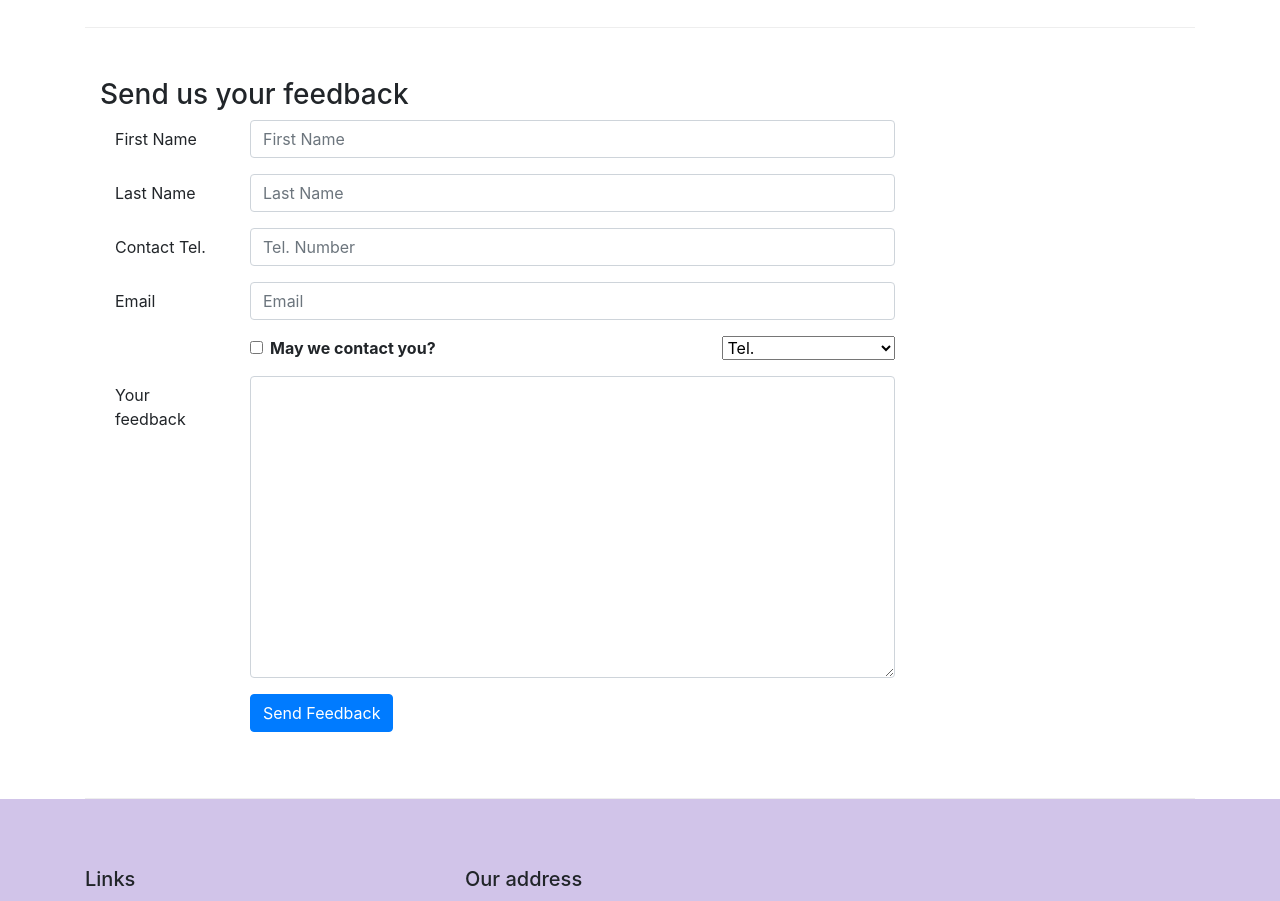
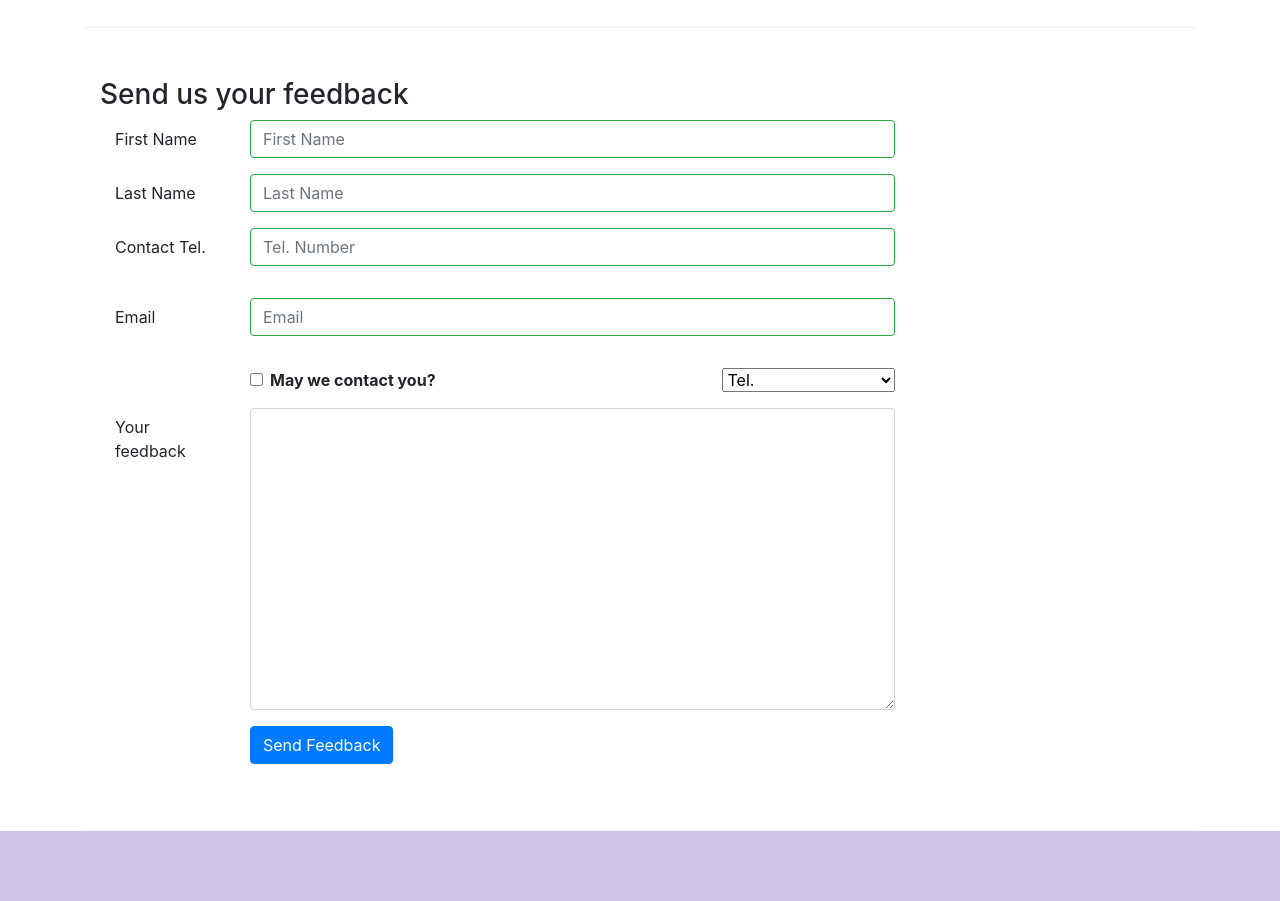
Before and after one commit to Nikhil725051/confusion_final, a React (Create React App) app: page /contactus in a window 1280 px wide. Shown: the part 800-1701 px from the top of the page. Built offline with nearby package versions, Linux system fonts and the light colour scheme.

Commit message:
Controlled Form Validation

```diff
--- a/src/components/ContactComponent.js
+++ b/src/components/ContactComponent.js
@@ -1,5 +1,5 @@
 import React, { Component } from 'react';
-import { Breadcrumb, BreadcrumbItem, Form, FormGroup, Input, Button, Label, Col } from 'reactstrap';
+import { Breadcrumb, BreadcrumbItem, Form, FormGroup, Input, Button, Label, Col, FormFeedback } from 'reactstrap';
 import {Link} from 'react-router-dom';
 
 class Contact extends Component{
@@ -13,11 +13,18 @@
             email:"",
             agree:false,
             ContactType:"Tel.",
-            message:""
+            message:"",
+            touched:{
+                firstName:false,
+                lastName:false,
+                telNum:false,
+                email: false
+            }
         };
 
         this.handleSubmit=this.handleSubmit.bind(this);
         this.handleInputChange=this.handleInputChange.bind(this);
+        this.handleBlur=this.handleBlur.bind(this);
     }
 
     handleSubmit(event){
@@ -35,9 +42,48 @@
         });
     }
 
+    handleBlur= (field)=>(evt)=>{
+
+        this.setState({
+            touched:{...this.state.touched, [field]:true}
+        });
+
+    }
+
+    validate(firstName, lastName, telNum, email){
+        const errors={
+            firstName: '',
+            lastName: '',
+            telNum: '',
+            email: '',
+        }
+        if (this.state.touched.firstName && firstName.length < 3)
+        errors.firstName = 'First Name should be >= 3 characters';
+        else if (this.state.touched.firstName && firstName.length > 10)
+        errors.firstName = 'First Name should be <= 10 characters';
+
+        if (this.state.touched.lastName && lastName.length < 3)
+        errors.lastName = 'Last Name should be >= 3 characters';
+        else if (this.state.touched.lastName && lastName.length > 10)
+        errors.lastName = 'Last Name should be <= 10 characters';
+
+       const reg = /^\d+$/;
+        if (this.state.touched.telNum && !reg.test(telNum))
+        errors.telNum = 'Tel. Number should contain only numbers';
+
+        if(this.state.touched.email && email.split('').filter(x => x === '@').length !== 1)
+        errors.email = 'Email should contain a @';
+
+        console.log(JSON.stringify(errors));
+
+        return errors;
+    }
+
 
 
     render(){
+
+        const errors=this.validate(this.state.firstName, this.state.lastName, this.state.telNum, this.state.email);
         return(
             <div className="container">
                 <div className='row'>
@@ -84,25 +130,29 @@
                                 <FormGroup row>
                                     <Label htmlFor='firstName' md={2}>First Name</Label>
                                     <Col md={10}>
-                                        <Input type='text' id='firstName' name='firstName' placeholder='First Name' value={this.state.firstName} onChange={this.handleInputChange}></Input>
+                                        <Input type='text' id='firstName' name='firstName' placeholder='First Name' value={this.state.firstName} onChange={this.handleInputChange} onBlur={this.handleBlur('firstName')} valid={errors.firstName===''} invalid={errors.firstName!==''}></Input>
+                                        <FormFeedback>{errors.firstName}</FormFeedback>
                                     </Col>
                                 </FormGroup>
                                 <FormGroup row>
                                     <Label htmlFor='lastName' md={2}>Last Name</Label>
                                    <Col md={10}>
-                                   <Input type='text' id='lastName' placeholder='Last Name' name='lastName' value={this.state.lastName} onChange={this.handleInputChange}></Input>
+                                   <Input type='text' id='lastName' placeholder='Last Name' name='lastName' value={this.state.lastName} onChange={this.handleInputChange} onBlur={this.handleBlur('lastName')} valid={errors.lastName===''} invalid={errors.lastName!==''}></Input>
+                                   <FormFeedback>{errors.lastName}</FormFeedback>
                                    </Col>
                                 </FormGroup>
                                 <FormGroup row>
                                     <Label htmlFor='telNum' md={2}>Contact Tel.</Label>
                                     <Col md={10}>
-                                        <Input type='tel' id='telNum' name='telNum' placeholder='Tel. Number' value={this.state.telNum} onChange={this.handleInputChange}></Input>
+                                        <Input type='tel' id='telNum' name='telNum' placeholder='Tel. Number' value={this.state.telNum} onChange={this.handleInputChange} onBlur={this.handleBlur('telNum')} valid={errors.telNum===''} invalid={errors.telNum!==''}></Input>
+                                        <FormGroup>{errors.telNum}</FormGroup>
                                     </Col>
                                 </FormGroup>
                                 <FormGroup row>
                                     <Label htmlFor='email' md={2}>Email</Label>
                                     <Col md={10}>
-                                        <Input type='email' id='email' name='email' placeholder='Email' value={this.state.email} onChange={this.handleInputChange}></Input>
+                                        <Input type='email' id='email' name='email' placeholder='Email' value={this.state.email} onChange={this.handleInputChange} onBlur={this.handleBlur('email')} valid={errors.email===''} invalid={errors.email!==''}></Input>
+                                        <FormGroup>{errors.email}</FormGroup>
                                     </Col>
                                 </FormGroup>
                                 <FormGroup row>
```
